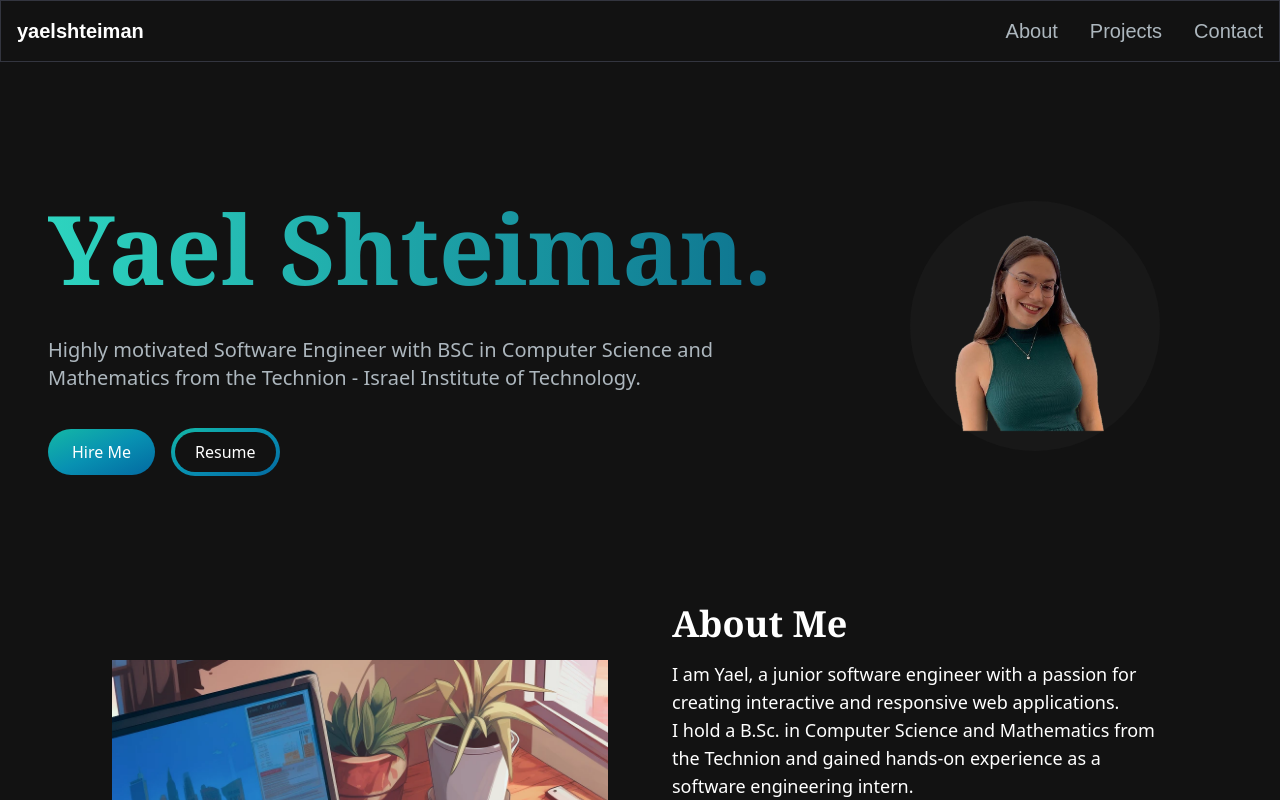
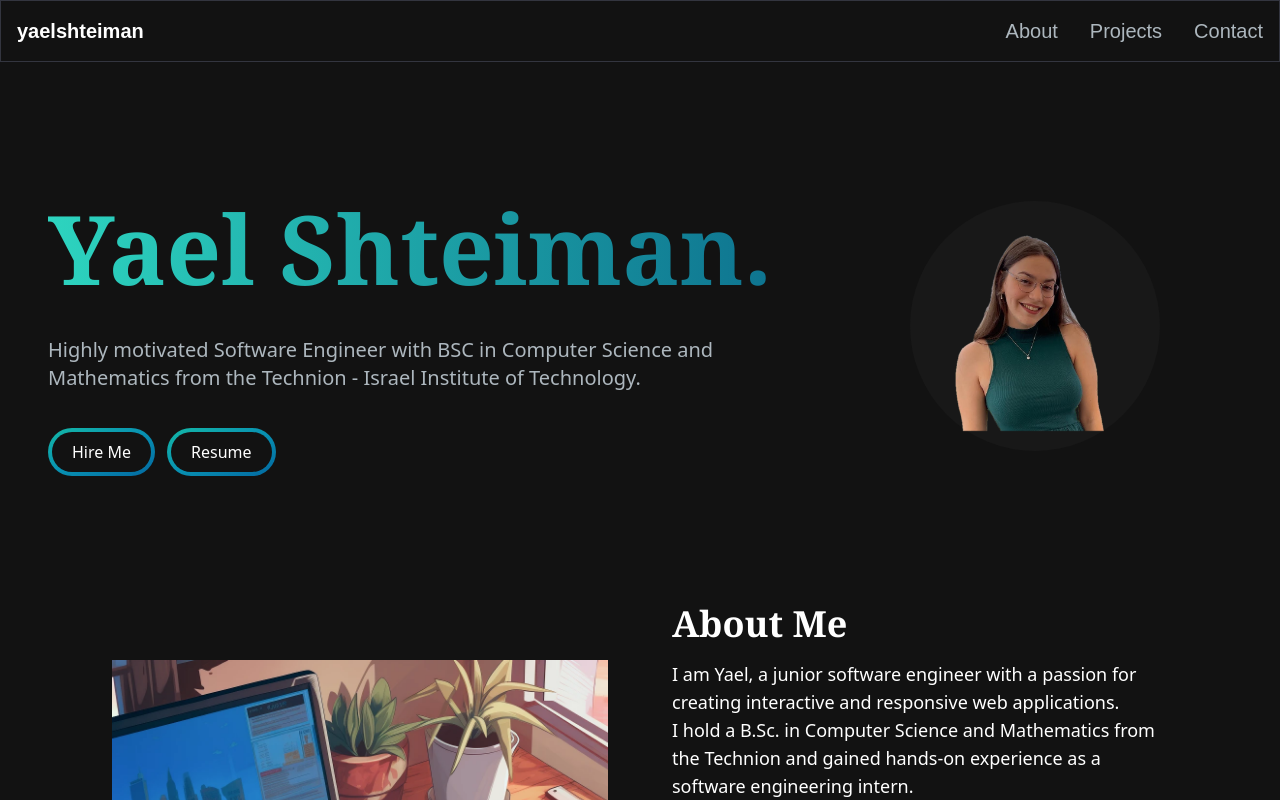
Before and after one commit to yaelshteiman/portfolio, a Next.js app: page / in a window 1280 px wide. Shown: the top 800 px of the page. Built offline with nearby package versions, Linux system fonts and the light colour scheme.

Commit message:
make the hire me button same as resume

```diff
--- a/app/components/HeroSection.jsx
+++ b/app/components/HeroSection.jsx
@@ -27,13 +27,15 @@ const HeroSection = () => {
                     <div>
                         <Link
                             href="/#contact"
-                            className="px-6 py-3 w-full sm:w-fit rounded-full mr-4 bg-gradient-to-br from-teal-500 via-cyan-600 to-sky-700 hover:bg-slate-200 text-white"
+                            className="mr-3 px-1 inline-block py-1 rounded-full bg-gradient-to-br from-teal-500 via-cyan-600 to-sky-700 hover:bg-slate-200 text-white mt-3"
                         >
-                            Hire Me
+                            <span className="block bg-[#121212] hover:bg-slate-800 rounded-full px-5 py-2">
+                                Hire Me
+                            </span>
                         </Link>
                         <Link
                             href="https://drive.google.com/file/d/1GYVWMYKNAFD4UgTcFHNm3EqLLUcz8Suw/view?usp=sharing"
-                            className="px-1 inline-block py-1 w-full sm:w-fit rounded-full bg-gradient-to-br from-teal-500 via-cyan-600 to-sky-700 hover:bg-slate-200 text-white mt-3"
+                            className="px-1 inline-block py-1 rounded-full bg-gradient-to-br from-teal-500 via-cyan-600 to-sky-700 hover:bg-slate-200 text-white mt-3"
                             target="_blank"
                             rel="noopener noreferrer"
                         >
```
